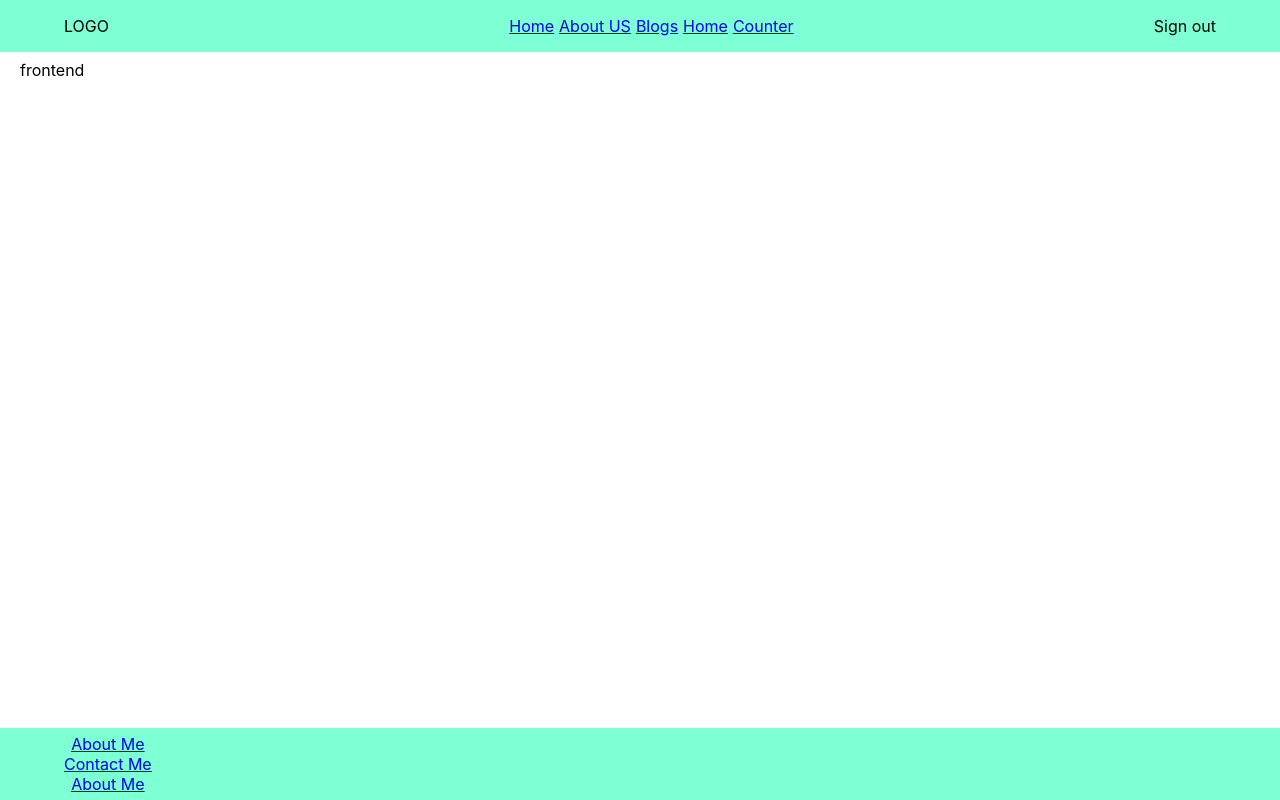
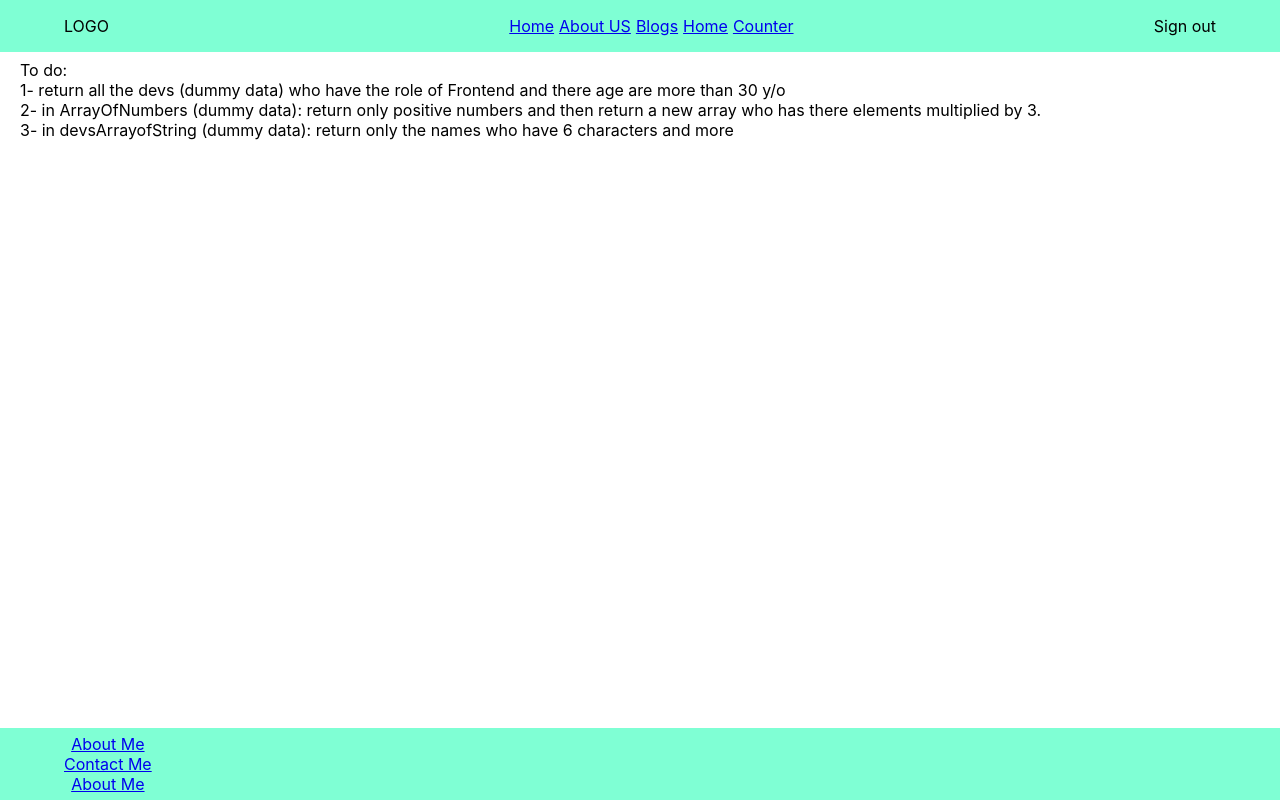
Before and after one commit to theodoredebsfr/my-portfolio-4finance, a React (Create React App) app: page / in a window 1280 px wide. Built offline with nearby package versions, Linux system fonts and the light colour scheme.

Commit message:
dummyData file

```diff
--- a/src/pages/home/Home.jsx
+++ b/src/pages/home/Home.jsx
@@ -30,12 +30,18 @@ const Home = () => {
   const isPositive = ArrayOfNumbers.every((element) => {
     return element > 0;
   });
-  console.log("isPositive :>> ", isPositive);
+
   return (
     <>
       <Header />
       <main className="app-main">
-        {"fRoNtEnd".toLowerCase()}
+        To do:
+        <br /> 1- return all the devs (dummy data) who have the role of Frontend
+        and there age are more than 30 y/o <br />
+        2- in ArrayOfNumbers (dummy data): return only positive numbers and then
+        return a new array who has there elements multiplied by 3.
+        <br /> 3- in devsArrayofString (dummy data): return only the names who
+        have 6 characters and more
         {/* {JSON.stringify("fRoNtEnd".toLowerCase())} */}
         {/* {People.map((person) => (
           <>
```
Also changed, not shown: src/utils/dummyData.js (renamed from src/utils/dummyData.jsx).
